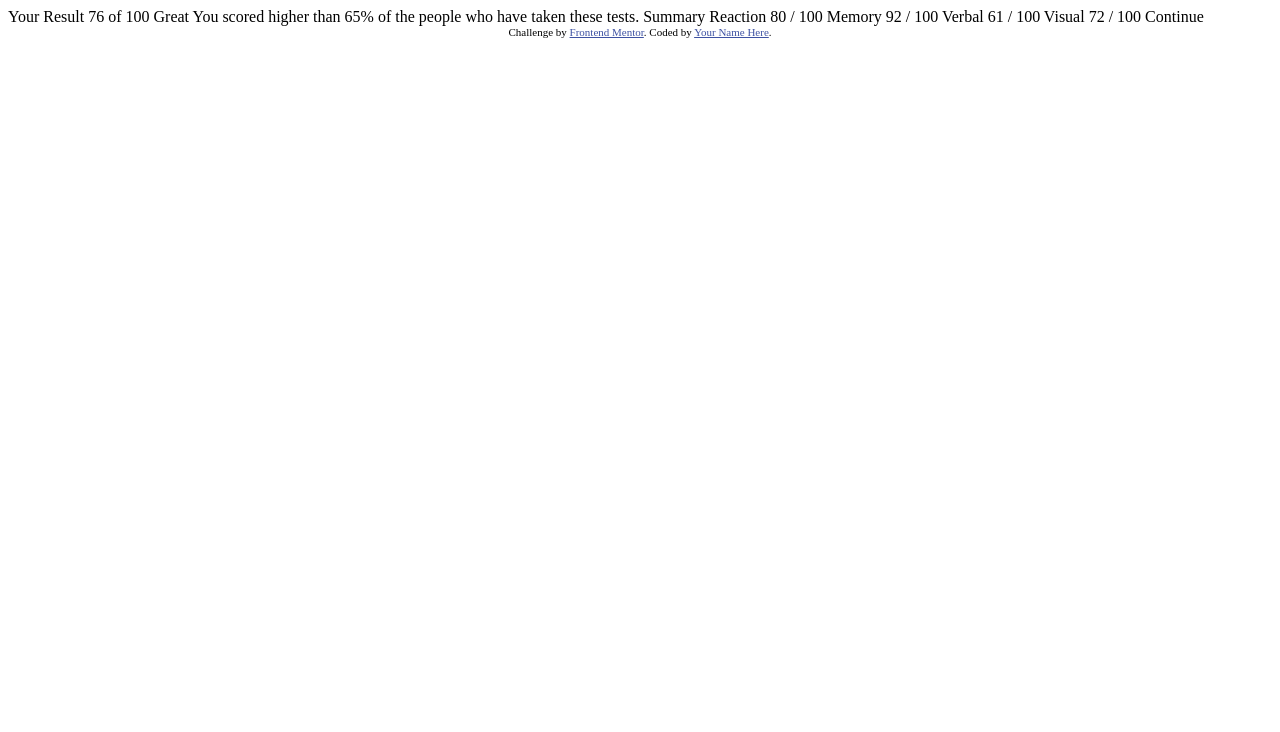
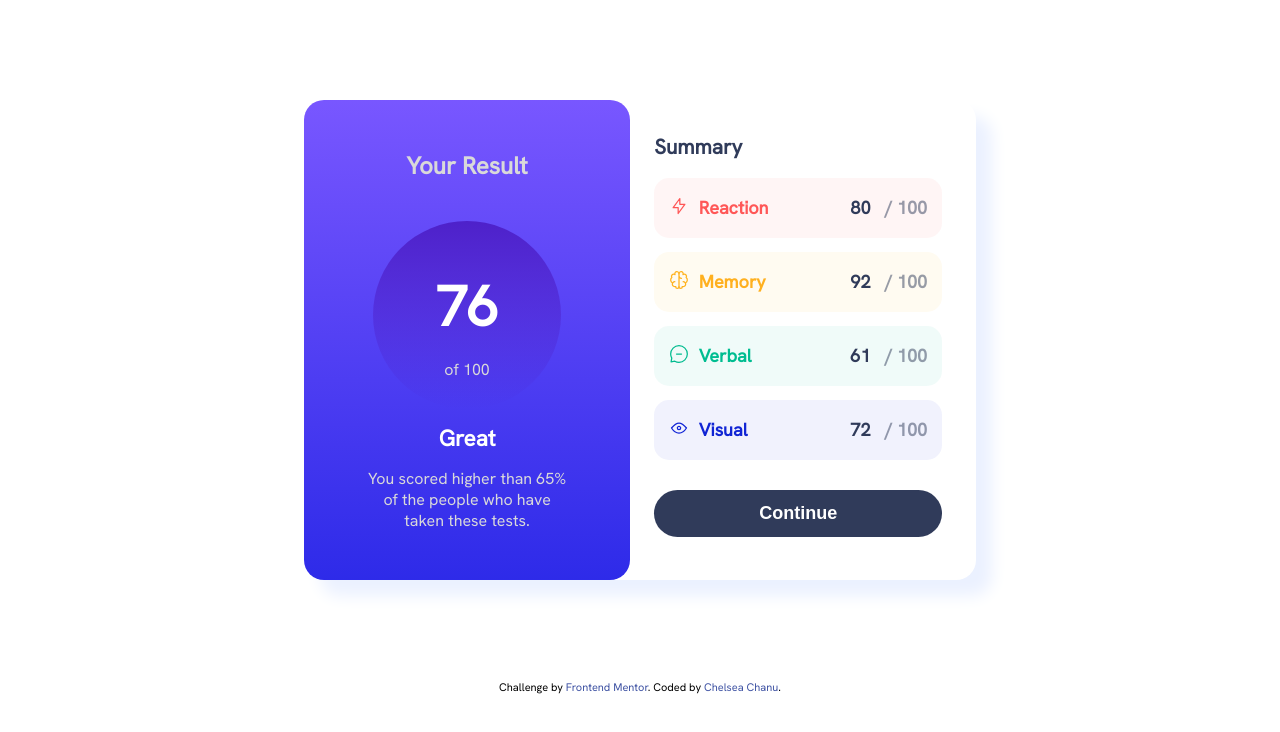
Before and after one commit to ChelseaChanu/Results-summary-component, a plain HTML site: page index.html in a window 1280 px wide. Drawn offline with Linux system fonts and the light colour scheme.

Commit message:
all styles added

```diff
--- a/index.html
+++ b/index.html
@@ -5,43 +5,65 @@
   <meta name="viewport" content="width=device-width, initial-scale=1.0"> <!-- displays site properly based on user's device -->
 
   <link rel="icon" type="image/png" sizes="32x32" href="./assets/images/favicon-32x32.png">
-
+  <link href="https://fonts.googleapis.com/css2?family=Hanken+Grotesk&display=swap" rel="stylesheet">
+  <link rel="stylesheet" href="styles/style.css">
   <title>Frontend Mentor | Results summary component</title>
 
   <!-- Feel free to remove these styles or customise in your own stylesheet 👍 -->
-  <style>
-    .attribution { font-size: 11px; text-align: center; }
-    .attribution a { color: hsl(228, 45%, 44%); }
-  </style>
 </head>
 <body>
+  <main>
+    <div class="container">
+      <div class="left-container">
+        <div class="left-top">
+          <h2>Your Result</h2>
+        </div>
+        <div class="circle-data">
+          <h1>76</h1>
+          <p>of 100</p>
+        </div>
+        <div class="left-bottom">
+          <h1>Great</h1>
+          <p>You scored higher than 65% of the people who have taken these tests.</p>
+        </div>
+      </div>
 
-  Your Result
-  76
-  of 100
+      <div class="right-container">
+        <h2> Summary</h2>
+        <div class="row reaction">
+          <img src="assets/images/icon-reaction.svg" alt="icon-reaction">
+          <span>Reaction</span>
+          <span class="score">80 <span>/ 100</span></span>
+        </div>
 
-  Great
-  You scored higher than 65% of the people who have taken these tests.
+        <div class="row memory">
+          <img src="assets/images/icon-memory.svg" alt="icon-memory">
+          <span>Memory</span>
+          <span class="score">92 <span>/ 100</span></span>
+        </div>
 
-  Summary
+        <div class="row verbal">
+          <img src="assets/images/icon-verbal.svg" alt="icon-verbal">
+          <span>Verbal</span>
+          <span class="score">61 <span>/ 100</span></span>
+        </div>
 
-  Reaction
-  80 / 100
+        <div class="row visual">
+          <img src="assets/images/icon-visual.svg" alt="icon-visual">
+          <span>Visual</span>
+          <span class="score">72 <span>/ 100</span></span>
+        </div>
 
-  Memory
-  92 / 100
+        <input type="button" class="button" value="Continue">
+      </div>
+    </div>
+  </main>
 
-  Verbal
-  61 / 100
-
-  Visual
-  72 / 100
-
-  Continue
-
-  <div class="attribution">
-    Challenge by <a href="https://www.frontendmentor.io?ref=challenge" target="_blank">Frontend Mentor</a>.
-    Coded by <a href="#">Your Name Here</a>.
-  </div>
+  <footer>
+    <div class="attribution">
+      Challenge by <a href="https://www.frontendmentor.io?ref=challenge" target="_blank">Frontend Mentor</a>.
+      Coded by <a href="https://github.com/ChelseaChanu">Chelsea Chanu</a>.
+    </div>
+  </footer>
 </body>
 </html>
--- /dev/null
+++ b/styles/style.css
@@ -0,0 +1,214 @@
+body{
+    font-family: 'Hanken Grotesk','Outfit', sans-serif;
+    margin: 0;
+}
+
+.container{
+    border-radius: 1.25rem;
+    margin: 6.25rem auto;
+}
+
+.left-container{
+    background-image: linear-gradient(hsl(252, 100%, 67%),hsl(241, 81%, 54%));
+    text-align: center;
+}
+
+.circle-data{
+    background-image: linear-gradient(hsla(256, 72%, 46%, 1),hsla(241, 72%, 46%, 0));
+    border-radius: 50%;
+    height: 8rem;
+    width: 8rem;
+}
+
+.left-top h2{
+    color: hsl(0, 0%, 85%);
+}
+
+.circle-data h1{
+    color: hsl(0, 0%, 100%);
+    font-size: 3.5rem;
+    margin:0;
+    padding: 1.2rem 1.2rem 0;
+}
+
+.circle-data p{
+    color: hsl(0, 0%, 85%);
+    padding: 0 1.2rem 1.2rem;
+}
+
+.left-bottom h1{
+    color: hsl(0, 0%, 100%);
+    font-size: 1.4rem;
+}
+
+.left-bottom p{
+    color: hsl(0, 0%, 85%);
+    font-size: 1rem;
+}
+
+.right-container{
+    background-color: hsl(0, 0%, 100%);
+    font-weight: 700;
+}
+
+.right-container h2{
+    color: hsl(224, 30%, 27%);
+}
+
+.right-container img{
+    float: left;
+}
+
+.row{
+    width: 16.125rem;
+    padding: 1.15625rem 0.9375rem;
+    font-size: 1.125rem;
+    font-weight: bold;
+    margin: 0.875rem 0;
+    border-radius: 0.9375rem;
+}
+
+.row span{
+    padding: 0 0 0 0.6rem;
+}
+
+.reaction{
+    background-color: hsl(0, 100%, 67%, .06);
+    color: hsl(0, 100%, 67%);
+}
+
+.memory{
+    background-color: hsl(39, 100%, 56%, .06);
+    color: hsl(39, 100%, 56%);
+}
+
+.verbal{
+    background-color: hsl(166, 100%, 37%,.06);
+    color: hsl(166, 100%, 37%);
+}
+
+.visual{
+    background-color: hsl(234, 85%, 45%, .06);
+    color: hsl(234, 85%, 45%);
+}
+
+.score{
+    color: hsl(224, 30%, 27%);
+    float: right;
+}
+
+.score span{
+    color: hsla(224, 30%, 27%,.5);
+}
+
+.button{
+    background-color: hsl(224, 30%, 27%);
+    border-radius: 1.75rem;
+    border-width: 0;
+    color: white;
+    font-size: 1.125rem;
+    font-weight: bold;
+    padding: 0.83125rem 1.25rem;
+    margin: 1rem 0 0;
+    width: 18rem;
+}
+
+.button:hover{
+    background-image: linear-gradient(hsl(252, 100%, 67%),hsl(241, 81%, 54%));
+}
+
+.attribution {
+    font-size: 11px; text-align: center;
+}
+
+.attribution a {
+    color: hsl(228, 45%, 44%);
+    text-decoration:none;
+}
+
+@media(orientation: landscape){
+    .container{
+        box-shadow: 1rem 1rem 1rem hsl(221, 100%, 96%);
+        display: flex;
+        height: 30rem;
+        width: 42rem;
+    }
+
+    .left-container{
+        border-radius: 1.25rem;
+        width: 23rem;
+    }
+
+    .circle-data{
+        margin: 2.5rem auto 0;
+        padding: 1.875rem;
+    }
+
+    .left-top h2{
+        margin: 3.125rem auto 0;
+    }
+
+    .left-bottom p{
+        margin: 0.865rem auto 0;
+        padding: 0 3.9375rem;
+    }
+
+    .right-container{
+        border-radius: 1.25rem;
+        width: 21rem;
+        margin: 1rem 1.5rem;
+    }
+
+    .right-container h2{
+        font-size: 1.3rem;
+        text-align: left;
+    }
+}
+
+@media(orientation:portrait){
+    .container{
+        display: relative;
+        width: 23.4375rem;
+        margin: 0 3.5rem 2rem;
+    }
+
+    .left-container{
+        border-radius: 0 0 2.1875rem 2.1875rem;
+        color: hsl(241, 100%, 89%);
+        display: inline-block;
+        padding: 1.5rem 0 2.55rem 0;
+        text-align: center;
+        width: 23.4375rem;
+    }
+
+    .circle-data{
+        margin: 1.5rem auto 0;
+    }
+
+    .left-top h2{
+        font-size: 1rem;
+        margin: 0;
+    }
+
+    .circle-data p{
+        line-height: 0;
+    }
+
+    .left-bottom p{
+        margin: 0.9rem auto 0;
+        padding: 0 2.9375rem;
+    }
+
+    .right-container{
+        border-radius: 1.25rem;
+        display: inline-block;
+        font-weight: 700;
+        padding: 1.375rem 1.875rem 0.9625rem;
+        width: 19.6875rem;
+    }
+
+    .right-container h2{
+        font-size: 1.1rem;
+        padding: 0 0 0 0.45rem;
+    }
+}
```
